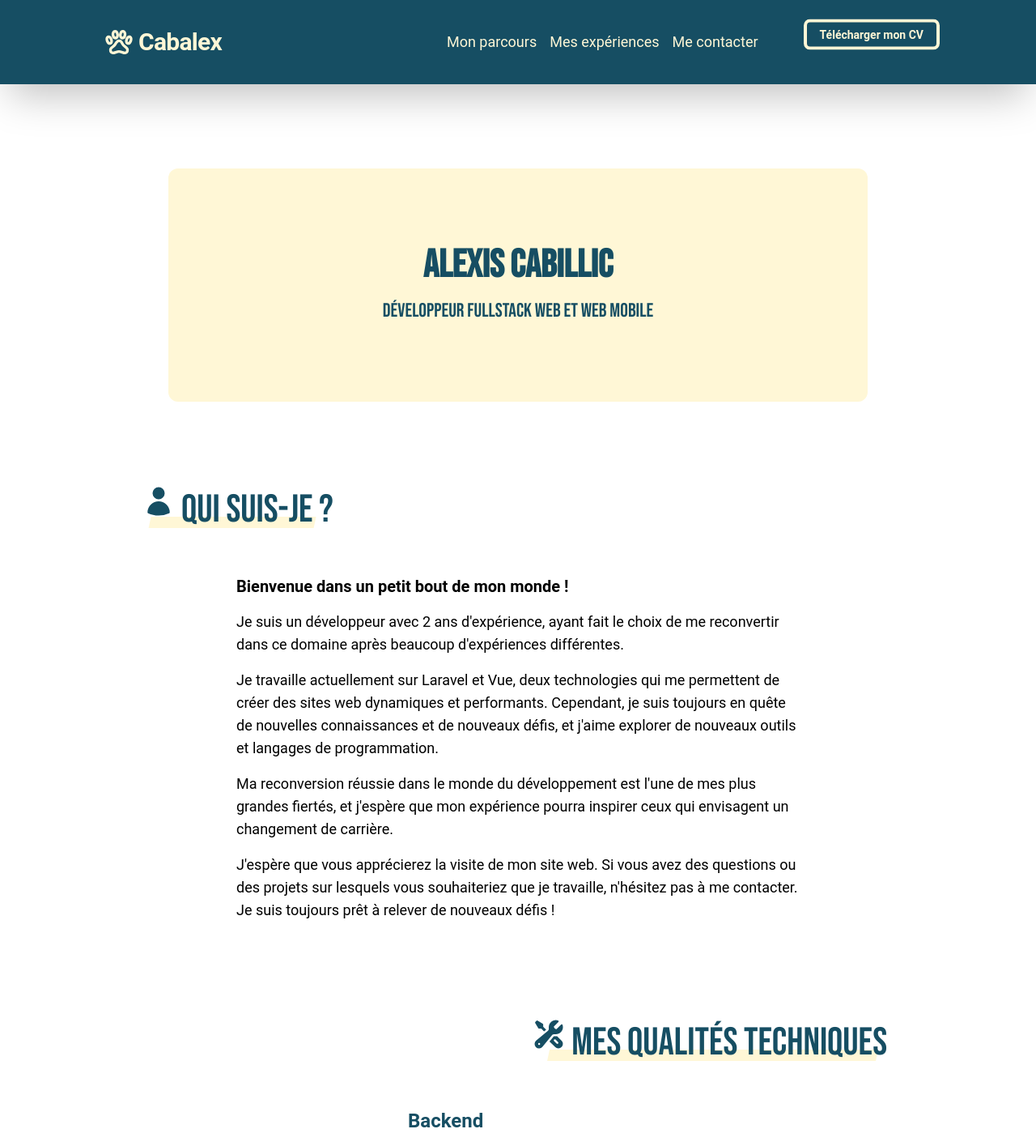
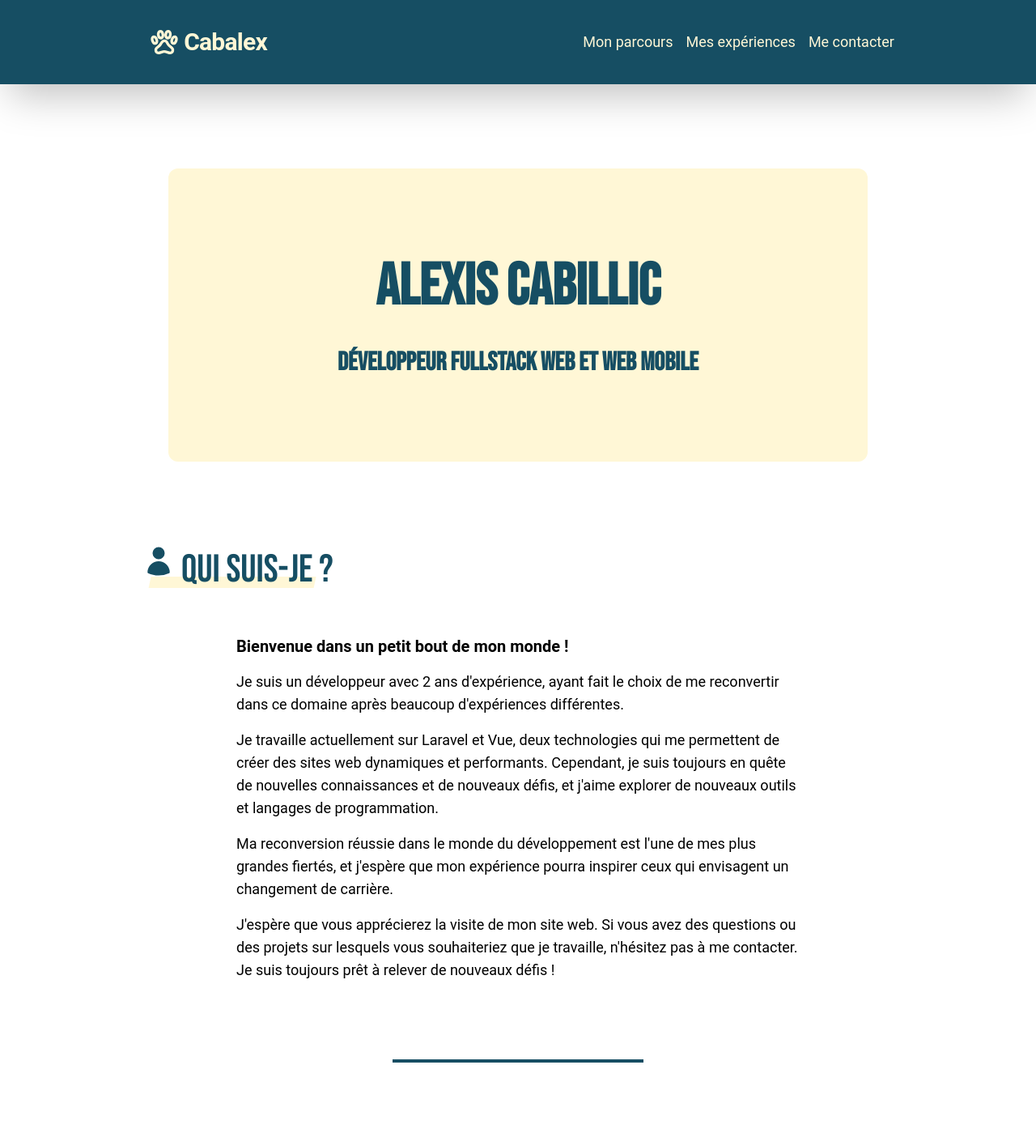
Before and after one commit to CabAlexis/site-perso, a Nuxt app: page / in a window 1280 px wide. Shown: the top 1415 px of the page at 81% size. Built offline with nearby package versions, Linux system fonts and the light colour scheme.

Commit message:
a lot of funny things

```diff
--- a/components/Partials/Footer.vue
+++ b/components/Partials/Footer.vue
@@ -8,14 +8,14 @@
                 <span class="text-sm text-secondary">Merci à <a href="https://undraw.co/" class="hover:underline">Undraw</a> pour les illustrations.</span>
             </div>
             <div class="flex space-x-6 sm:justify-center sm:mt-0">
-                <a href="https://twitter.com/CabAlex7" class="text-secondary hover:text-accent">
+                <a href="https://twitter.com/CabAlex7" class="text-secondary transition ease-in-out delay-50 hover:text-cyan-700 hover:-translate-y-1 hover:scale-150 duration-200">
                     <svg class="w-5 h-5" fill="currentColor" viewBox="0 0 24 24" aria-hidden="true">
                         <path
                             d="M8.29 20.251c7.547 0 11.675-6.253 11.675-11.675 0-.178 0-.355-.012-.53A8.348 8.348 0 0022 5.92a8.19 8.19 0 01-2.357.646 4.118 4.118 0 001.804-2.27 8.224 8.224 0 01-2.605.996 4.107 4.107 0 00-6.993 3.743 11.65 11.65 0 01-8.457-4.287 4.106 4.106 0 001.27 5.477A4.072 4.072 0 012.8 9.713v.052a4.105 4.105 0 003.292 4.022 4.095 4.095 0 01-1.853.07 4.108 4.108 0 003.834 2.85A8.233 8.233 0 012 18.407a11.616 11.616 0 006.29 1.84" />
                     </svg>
                     <span class="sr-only">Twitter page</span>
                 </a>
-                <a href="https://github.com/CabAlexis" class="text-secondary hover:text-accent">
+                <a href="https://github.com/CabAlexis" class="text-secondary transition ease-in-out delay-50 hover:text-cyan-700 hover:-translate-y-1 hover:scale-150 duration-200">
                     <svg class="w-5 h-5" fill="currentColor" viewBox="0 0 24 24" aria-hidden="true">
                         <path fill-rule="evenodd"
                             d="M12 2C6.477 2 2 6.484 2 12.017c0 4.425 2.865 8.18 6.839 9.504.5.092.682-.217.682-.483 0-.237-.008-.868-.013-1.703-2.782.605-3.369-1.343-3.369-1.343-.454-1.158-1.11-1.466-1.11-1.466-.908-.62.069-.608.069-.608 1.003.07 1.531 1.032 1.531 1.032.892 1.53 2.341 1.088 2.91.832.092-.647.35-1.088.636-1.338-2.22-.253-4.555-1.113-4.555-4.951 0-1.093.39-1.988 1.029-2.688-.103-.253-.446-1.272.098-2.65 0 0 .84-.27 2.75 1.026A9.564 9.564 0 0112 6.844c.85.004 1.705.115 2.504.337 1.909-1.296 2.747-1.027 2.747-1.027.546 1.379.202 2.398.1 2.651.64.7 1.028 1.595 1.028 2.688 0 3.848-2.339 4.695-4.566 4.943.359.309.678.92.678 1.855 0 1.338-.012 2.419-.012 2.747 0 .268.18.58.688.482A10.019 10.019 0 0022 12.017C22 6.484 17.522 2 12 2z"
@@ -23,7 +23,7 @@
                     </svg>
                     <span class="sr-only">GitHub account</span>
                 </a>
-                <a href="https://www.linkedin.com/in/alexis-cabillic/" class="text-secondary hover:text-accent">
+                <a href="https://www.linkedin.com/in/alexis-cabillic/" class="text-secondary transition ease-in-out delay-50 hover:text-cyan-700 hover:-translate-y-1 hover:scale-150 duration-200">
                 <svg xmlns="http://www.w3.org/2000/svg" class="h-5 w-5" fill="currentColor" viewBox="0 0 24 24">
                     <path
                         d="M12 0c-6.627 0-12 5.373-12 12s5.373 12 12 12 12-5.373 12-12-5.373-12-12-12zm-2 16h-2v-6h2v6zm-1-6.891c-.607 0-1.1-.496-1.1-1.109 0-.612.492-1.109 1.1-1.109s1.1.497 1.1 1.109c0 .613-.493 1.109-1.1 1.109zm8 6.891h-1.998v-2.861c0-1.881-2.002-1.722-2.002 0v2.861h-2v-6h2v1.093c.872-1.616 4-1.736 4 1.548v3.359z" />
--- a/components/Partials/Header.vue
+++ b/components/Partials/Header.vue
@@ -55,27 +55,21 @@
                 <div :class="showMenu ? 'flex w-full' : 'hidden'"
                     class="md:flex md:flex-row md:items-center md:space-x-10 md:mt-4 justify-end md:slide-in-from-right">
                     <div class="text-sm md:flex mr-4 md:mr-0 mb-4 md:md-0">
-                        <NuxtLink to="/parcours" class="block lg:inline-block lg:mt-0 mr-4 text-lg link-underline"
+                        <NuxtLink to="/parcours" class="block lg:inline-block lg:mt-0 mr-4 text-lg link-underline transition ease-in-out hover:-translate-y-1 hover:scale-100"
                             @click="showMenu = false"
                             :class="changeColorOnScroll ? 'text-secondary link-underline-secondary' : 'text-primary link-underline-primary'">
                             Mon parcours
                         </NuxtLink>
-                        <NuxtLink to="/experiences" class="block lg:inline-block lg:mt-0 mr-4 text-lg link-underline"
+                        <NuxtLink to="/experiences" class="block lg:inline-block lg:mt-0 mr-4 text-lg link-underline transition ease-in-out hover:-translate-y-1 hover:scale-100"
                             @click="showMenu = false"
                             :class="changeColorOnScroll ? 'text-secondary link-underline-secondary' : 'text-primary link-underline-primary'">
                             Mes expériences
                         </NuxtLink>
-                        <NuxtLink to="/contact" class="block lg:inline-block lg:mt-0 mr-4 text-lg link-underline"
+                        <NuxtLink to="/contact" class="block lg:inline-block lg:mt-0 mr-4 text-lg link-underline transition ease-in-out hover:-translate-y-1 hover:scale-100"
                             @click="showMenu = false"
                             :class="changeColorOnScroll ? 'text-secondary link-underline-secondary' : 'text-primary link-underline-primary'">
                             Me contacter
                         </NuxtLink>
-                    </div>
-                    <div class="hidden md:block md:mb-4">
-                        <a href="/img/CV_Alexis_Cabillic_Développeur_Web_FullStack.pdf" target="_blank" download="CV_Alexis_Cabillic_Développeur_Web_FullStack.pdf"
-                            class="inline-block text-sm px-4 py-2 leading-none border-4 hover:border-transparent animate-bounce font-bold mr-4 rounded-lg"
-                            :class="changeColorOnScroll ? 'text-secondary border-secondary hover:text-primary hover:bg-secondary' : 'text-primary border-primary hover:text-secondary hover:bg-primary'">Télécharger
-                            mon CV</a>
                     </div>
                 </div>
             </div>
--- a/pages/index.vue
+++ b/pages/index.vue
@@ -1,8 +1,8 @@
 <template>
   <div class="bg-primary p-24 m-8 rounded-xl">
-    <div class="flex flex-col px-6 md:px-12 w-full items-center">
-      <h1 class="text-5xl font-bold text-secondary title-style">Alexis Cabillic</h1>
-      <span class="text-2xl text-secondary title-style mt-4">Développeur FullStack Web et Web Mobile</span>
+    <div class="flex flex-col px-6 md:px-12 w-full items-center wrapper">
+      <h1 class="text-5xl font-bold text-secondary title-style swipe">Alexis Cabillic</h1>
+      <h3 class="text-2xl text-secondary title-style mt-4 swipe swipe--delay">Développeur FullStack Web et Web Mobile</h3>
     </div>
   </div>
   <div class="m-auto mb-12">
@@ -17,7 +17,7 @@
       <h2 class="text-5xl title-style underline-short-title">Qui suis-je ?</h2>
     </div>
     <div class="w-9/12 m-auto mb-24">
-      <h3 class="font-bold text-xl">Bienvenue dans un petit bout de mon monde !</h3>
+      <h4 class="font-bold text-xl">Bienvenue dans un petit bout de mon monde !</h4>
       <p class="text-lg mt-4">
         Je suis un développeur avec 2 ans d'expérience, ayant fait le choix de me reconvertir dans ce domaine après
         beaucoup d'expériences différentes.
@@ -37,6 +37,7 @@
         contacter. Je suis toujours prêt à relever de nouveaux défis !
       </p>
     </div>
+    <div class="w-full p-0.5 bg-secondary lg:w-1/3 my-20 mx-auto"></div>
     <div class="flex items-center justify-end text-secondary mt-12 mb-12">
       <svg xmlns="http://www.w3.org/2000/svg" viewBox="0 0 24 24" fill="currentColor" class="w-10 h-10">
         <path fill-rule="evenodd"
@@ -185,6 +186,7 @@
         <img src="/img/undraw_Web_developer_re_h7ie.png" alt="Photo de moi" class="w-full img-shadow-right">
       </div>
     </div>
+    <div class="w-full p-0.5 bg-secondary lg:w-1/3 my-20 mx-auto"></div>
     <div class="flex items-center text-secondary mt-12 mb-12">
       <svg xmlns="http://www.w3.org/2000/svg" viewBox="0 0 24 24" fill="currentColor" class="w-10 h-10">
         <path
@@ -198,23 +200,47 @@
       </div>
       <div class="w-full ml-24">
         <h2 class="text-2xl font-bold text-secondary mb-6 mt-8">Relationnel</h2>
-        <div class="flex flex-wrap items-center">
-          <div class="rounded-xl bg-secondary text-primary md:w-4/12 w-8/12 text-center m-2 p-2">Sociabilité</div>
-          <div class="rounded-xl bg-secondary text-primary md:w-4/12 w-8/12 text-center m-2 p-2">Adaptabilité</div>
-          <div class="rounded-xl bg-secondary text-primary md:w-4/12 w-8/12 text-center m-2 p-2">Relation client</div>
-          <div class="rounded-xl bg-secondary text-primary md:w-4/12 w-8/12 text-center m-2 p-2">Intelligence émotionelle</div>
-          <div class="rounded-xl bg-secondary text-primary md:w-4/12 w-8/12 text-center m-2 p-2">Esprit d'équipe</div>
+        <div class="flex flex-wrap items-center items-stretch">
+          <div class="rounded-xl bg-secondary text-primary lg:w-3/12 md:w-4/12 w-8/12 text-center m-2 p-2 self-center">
+            Collaboration</div>
+          <div class="rounded-xl bg-secondary text-primary lg:w-3/12 md:w-4/12 w-8/12 text-center m-2 p-2">Adaptabilité
+          </div>
+          <div class="rounded-xl bg-secondary text-primary lg:w-3/12 md:w-4/12 w-8/12 text-center m-2 p-2">Relation client
+          </div>
+          <div class="rounded-xl bg-secondary text-primary lg:w-3/12 md:w-4/12 w-8/12 text-center m-2 p-2">Intelligence
+            émotionelle</div>
+          <div
+            class="rounded-xl bg-secondary text-primary lg:w-3/12 md:w-4/12 w-8/12 text-center m-2 p-2 flex justify-center items-center">
+            <span>Esprit d'équipe</span>
+          </div>
         </div>
         <h2 class="text-2xl font-bold text-secondary mb-6 mt-8">Organisationnel</h2>
-        <div class="flex flex-wrap">
-          <div class="rounded-xl bg-secondary text-primary md:w-4/12 w-8/12 text-center m-2 p-2">Rigoureux</div>
-          <div class="rounded-xl bg-secondary text-primary md:w-4/12 w-8/12 text-center m-2 p-2">Gestion du stress</div>
-          <div class="rounded-xl bg-secondary text-primary md:w-4/12 w-8/12 text-center m-2 p-2">Apprentissage rapide</div>
-          <div class="rounded-xl bg-secondary text-primary md:w-4/12 w-8/12 text-center m-2 p-2">Pensée logique</div>
-          <div class="rounded-xl bg-secondary text-primary md:w-4/12 w-8/12 text-center m-2 p-2">Télétravail</div>
+        <div class="flex flex-wrap items-center items-stretch">
+          <div
+            class="rounded-xl bg-secondary text-primary md:w-3/12 w-8/12 text-center m-2 p-2 flex justify-center items-center">
+            <span>Rigoureux</span>
+          </div>
+          <div
+            class="rounded-xl bg-secondary text-primary md:w-3/12 w-8/12 text-center m-2 p-2 flex justify-center items-center">
+            <span>Gestion du stress</span>
+          </div>
+          <div class="rounded-xl bg-secondary text-primary md:w-3/12 w-8/12 text-center m-2 p-2">Apprentissage rapide
+          </div>
+          <div class="rounded-xl bg-secondary text-primary md:w-3/12 w-8/12 text-center m-2 p-2">Pensée logique</div>
+          <div class="rounded-xl bg-secondary text-primary md:w-3/12 w-8/12 text-center m-2 p-2">Télétravail</div>
         </div>
       </div>
 
+    </div>
+    <div class="w-full p-0.5 bg-secondary lg:w-1/3 my-20 mx-auto"></div>
+    <div class="flex justify-center items-center mt-20">
+      <img src="/img/c_a_t.png" alt="fleche" class="rotate-90 h-96">
+      <div class="ml-40">
+        <a href="/img/CV_Alexis_Cabillic_Développeur_Web_FullStack.pdf" target="_blank"
+          download="CV_Alexis_Cabillic_Développeur_Web_FullStack.pdf"
+          class="inline-block text-2xl px-4 py-2 leading-none border-4 hover:border-transparent animate-bounce font-bold mr-4 rounded-lg text-secondary border-secondary hover:text-primary hover:bg-secondary">Télécharger
+          mon CV</a>
+      </div>
     </div>
   </div>
 </template>
@@ -225,15 +251,87 @@ definePageMeta({
 })
 </script>
 
-<style scoped>
+<style lang="scss" scoped>
+.wrapper {
+ .swipe {
+  position: relative;
+  width: fit-content;
+    &::after {
+     display: block;
+     content: '';
+     position: absolute;
+     top: 0;
+     left: 0;
+     right: 100%;
+     width: 0%;
+     height: 100%;
+     background-color: #164E63;
+     animation: swipe 1.5s ease-out 1s forwards;
+    }
+    &--delay {
+     &::after {
+      background-color: #164E63;
+      animation-delay: 1.5s;
+     }
+    }
+ }
+
+ h1 {
+  display: block;
+  color: #164E63;
+  font-size: 72px;
+  line-height: 1;
+  font-weight: 900;
+  text-transform: uppercase;
+  padding: 15px 25px;
+  opacity: 0;
+  animation: fade 0.01s ease-out 1.75s forwards;
+ }
+
+ h3 {
+  display: block;
+  color: #164E63;
+  font-size: 32px;
+    line-height: 1;
+  font-weight: 900;
+  text-transform: uppercase;
+  padding: 10px 15px;
+  opacity: 0;
+  animation: fade 0.01s ease-out 2.25s forwards;
+ }
+}
+
+@keyframes fade {
+ from { opacity: 0; }
+ to { opacity: 1; }
+}
+
+@keyframes swipe {
+ 0% {
+  right: 100%;
+  left: 0;
+  width: 0%;
+ }
+ 50% {
+  right: 0;
+  left: 0;
+  width: 100%;
+ }
+ 100% {
+  right: 0;
+  left: 100%;
+  width: 0%;
+ }
+}
 .tailwind {
-  width:2rem;
-  height:2rem;
-  display:inline-block;
-  background:#FFF7D6;
-  -webkit-mask:url("https://upload.wikimedia.org/wikipedia/commons/thumb/d/d5/Tailwind_CSS_Logo.svg/1200px-Tailwind_CSS_Logo.svg.png") center/contain;
-          mask:url("https://upload.wikimedia.org/wikipedia/commons/thumb/d/d5/Tailwind_CSS_Logo.svg/1200px-Tailwind_CSS_Logo.svg.png") center/contain;
+  width: 2rem;
+  height: 2rem;
+  display: inline-block;
+  background: #FFF7D6;
+  -webkit-mask: url("https://upload.wikimedia.org/wikipedia/commons/thumb/d/d5/Tailwind_CSS_Logo.svg/1200px-Tailwind_CSS_Logo.svg.png") center/contain;
+  mask: url("https://upload.wikimedia.org/wikipedia/commons/thumb/d/d5/Tailwind_CSS_Logo.svg/1200px-Tailwind_CSS_Logo.svg.png") center/contain;
 }
+
 .tooltip-box {
   position: relative;
   display: inline-block;
@@ -273,5 +371,4 @@ definePageMeta({
   border-width: 5px;
   border-style: solid;
   border-color: #FFF7D6 transparent transparent transparent;
-}
-</style>
+}</style>
--- a/pages/parcours.vue
+++ b/pages/parcours.vue
@@ -35,6 +35,7 @@
                 m’a parlé de freecodecamp pour voir si le développement pourrait m'intéresser. Et BINGO ! 3 mois après la
                 découverte du HTML, j’ai commencé une formation au sein de l’organisme O’Clock.
             </p>
+            <div class="w-full p-0.5 bg-secondary lg:w-1/3 my-20 mx-auto"></div>
             <h2 class="text-2xl font-bold text-secondary mb-6 mt-12">Où j'en suis</h2>
             <p class="lg:text-lg">
                 Comment j’ai trouvé mon stage? C'était une situation plutôt cocasse. Je suis entré en contact avec un développeur
@@ -63,6 +64,7 @@
             </p>
         </div>
     </div>
+    <div class="w-full p-0.5 bg-secondary lg:w-1/3 my-20 mx-auto"></div>
     <div class="flex flex-col justify-center items-center lg:mt-12">
         <div class="w-8/12 ml-12">
     <h2 class="text-2xl font-bold text-secondary mb-6 mt-12">Où j'aimerais aller</h2>
@@ -75,6 +77,7 @@
         respecté de ses pairs !
     </p>
 </div>
+<div class="w-full p-0.5 bg-secondary lg:w-1/3 my-20 mx-auto"></div>
 <div class="mb-4 md:ml-8 w-4/12 mr-24">
         </div>
 </div>
```
Also changed, not shown: pages/experiences.vue (+9 -3 lines), public/img/c_a_t.png (added), 1 other file (tests, documents, lock files or other folders).
